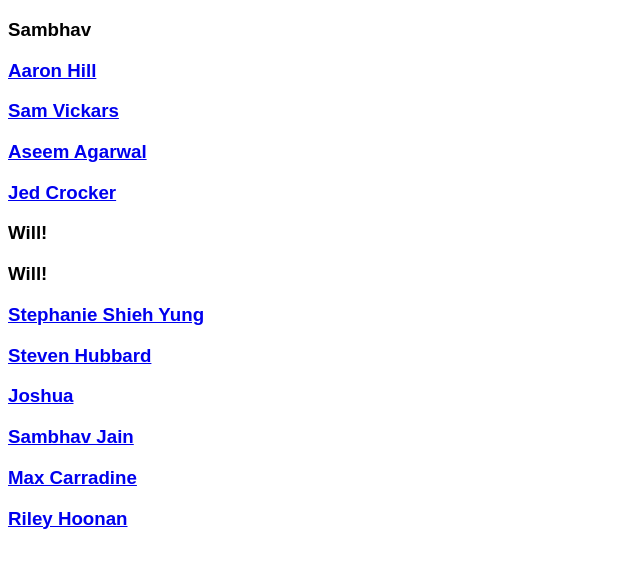
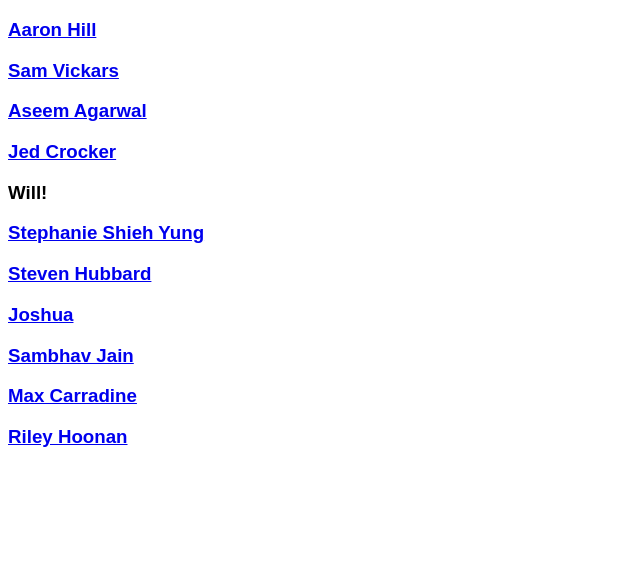
Before and after one commit to ssyung/visualizedata.github.io, a plain HTML site: page bios/index.html in a window 1280 px wide. Shown: the part 61-628 px from the top of the page, without its empty margins (0-640 px from the left). Drawn offline with Linux system fonts and the light colour scheme.

Commit message:
minor updates to styling of index

```diff
--- a/bios/index.html
+++ b/bios/index.html
@@ -13,19 +13,14 @@
 
 <body>
   <h1>Bios</h1>
-  <h3>Sambhav</h3>
   <h3><a href='aaron.html'>Aaron Hill</a></h3>
   <h3><a href='sam.html'>Sam Vickars</a></h3>
   <h3><a href='aseem.html'>Aseem Agarwal</a></h3>
   <h3><a href='jedbio.html'>Jed Crocker</a></h3>
-    <h3>Will!</h3>
-
   <h3>Will!</h3>
   <h3><a href='ssyung.html'>Stephanie Shieh Yung</a></h3>
   <h3><a href='https://www.linkedin.com/in/stevenhubbardphd?trk=nav_responsive_tab_profile_pic'>Steven Hubbard</a></h3>
-
   <h3><a href="joshua.html">Joshua</a></h3>
-
   <h3><a href='sambhav.html'>Sambhav Jain</a></h3>
   <h3><a href='max.html'>Max Carradine</a></h3>
   <h3><a href='riley.html'>Riley Hoonan</a></h3>
```
